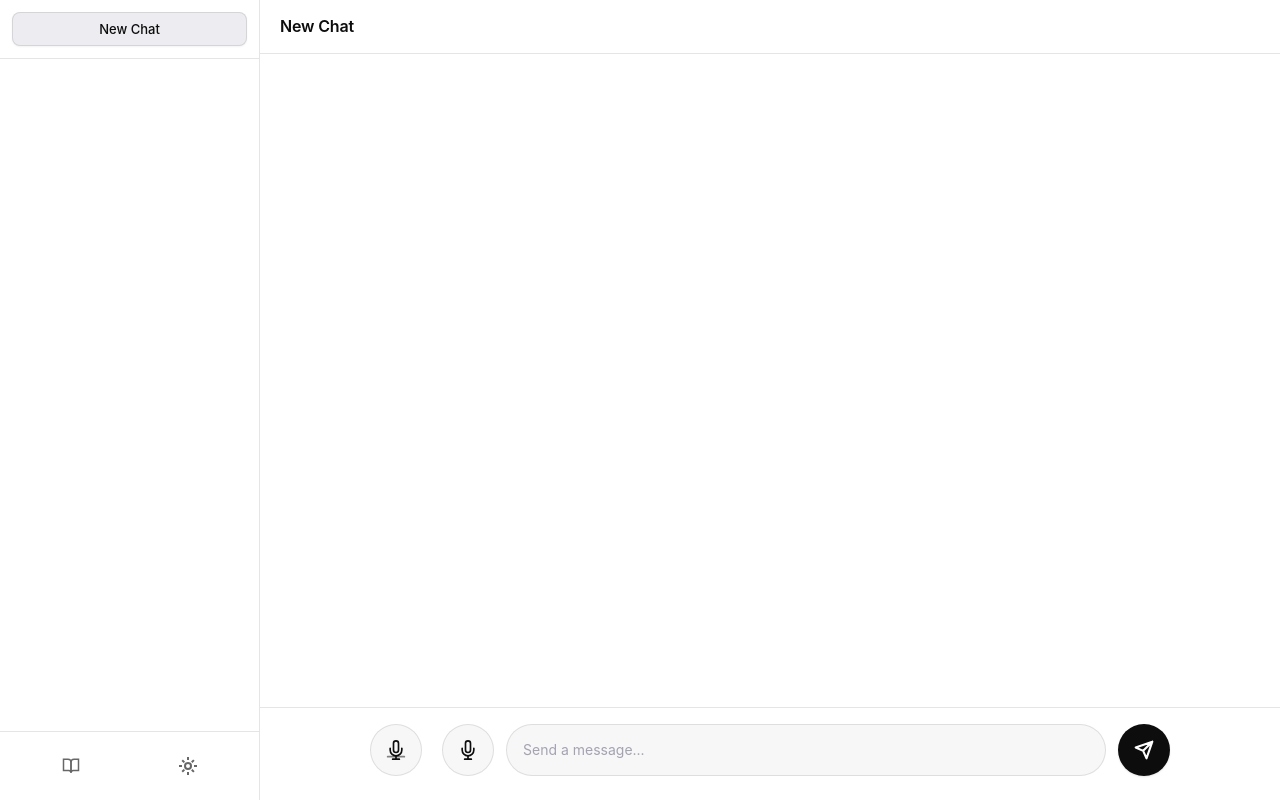
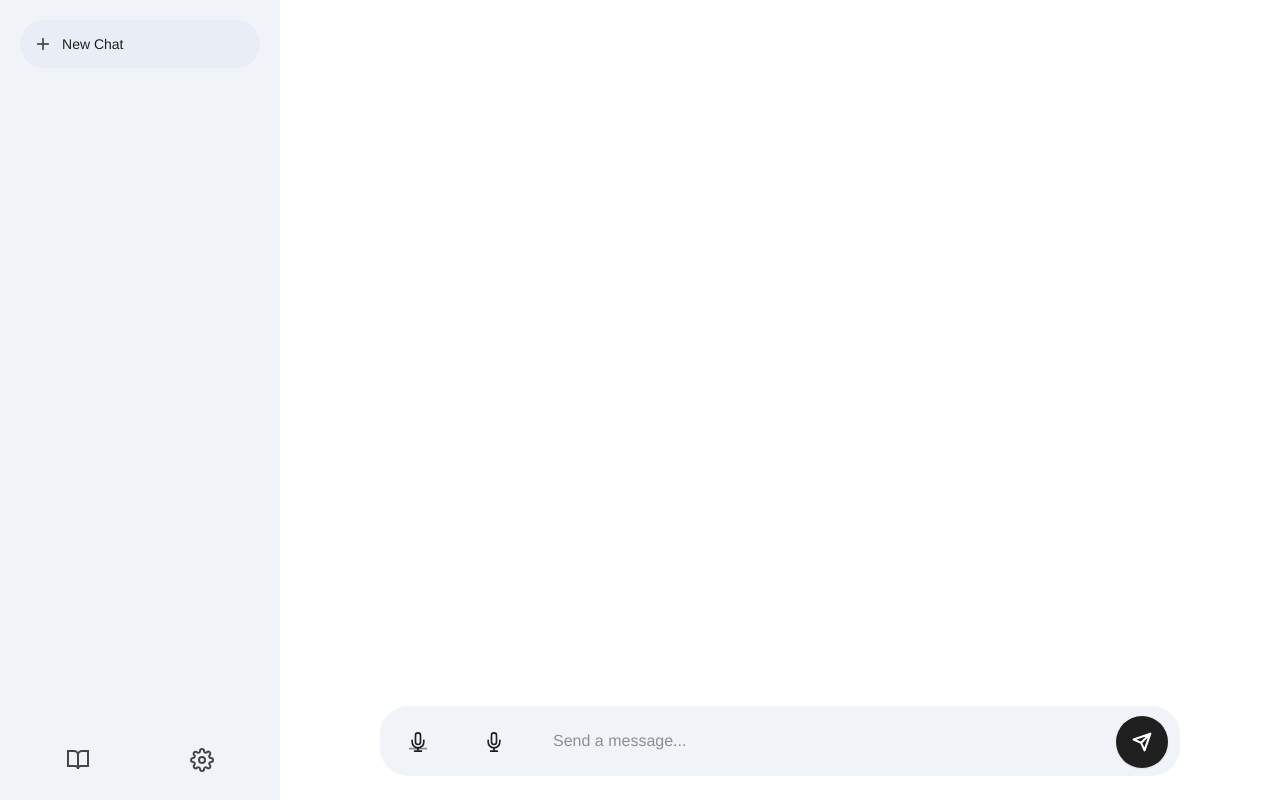
Before and after one commit to EanHD/llmchat, a website: page public/index.html in a window 1280 px wide. Drawn offline with nearby package versions, Linux system fonts and the light colour scheme; files whose address does not match are found by name.

Commit message:
Refactor UI to match Gemini design and fix scroll button

```diff
--- a/public/assets/styles.css
+++ b/public/assets/styles.css
@@ -5,31 +5,31 @@
 
 /* CSS Variables */
 :root {
-  /* Colors - Light Mode (ChatGPT-style monochrome) */
+  /* Colors - Gemini-style (Clean, High Contrast) */
   --bg-primary: #ffffff;
-  --bg-secondary: #f7f7f8;
-  --bg-tertiary: #ececf1;
-  --bg-hover: #d9d9e3;
-  --bg-active: #c5c5d2;
-
-  --text-primary: #0d0d0d;
-  --text-secondary: #676767;
-  --text-tertiary: #8e8ea0;
-
-  --border-color: rgba(0, 0, 0, 0.1);
-  --border-hover: rgba(0, 0, 0, 0.2);
-
-  --accent-primary: #0d0d0d;
-  --accent-hover: #2d2d2d;
-  --accent-active: #4d4d4d;
+  --bg-secondary: #f0f4f9; /* Gemini sidebar/input bg */
+  --bg-tertiary: #e9eef6;  /* Hover states */
+  --bg-hover: #dfe4ea;
+  --bg-active: #c3c7cf;
+
+  --text-primary: #1f1f1f;
+  --text-secondary: #444746;
+  --text-tertiary: #747775;
+
+  --border-color: transparent; /* Cleaner look */
+  --border-hover: #747775;
+
+  --accent-primary: #000000; /* Stark black for primary actions */
+  --accent-hover: #333333;
+  --accent-active: #000000;
 
   --success: #10a37f;
   --warning: #ff9500;
-  --error: #f93a37;
-
-  --shadow-sm: 0 1px 2px 0 rgba(0, 0, 0, 0.05);
-  --shadow-md: 0 4px 6px -1px rgba(0, 0, 0, 0.1);
-  --shadow-lg: 0 10px 15px -3px rgba(0, 0, 0, 0.1);
+  --error: #ba1a1a;
+
+  --shadow-sm: none;
+  --shadow-md: none;
+  --shadow-lg: 0 1px 3px 1px rgba(0, 0, 0, 0.15), 0 1px 2px 0 rgba(0, 0, 0, 0.3);
 
   /* Spacing */
   --space-xs: 0.25rem;
@@ -38,56 +38,55 @@
   --space-lg: 1.5rem;
   --space-xl: 2rem;
 
-  /* Typography - ChatGPT-style */
-  --font-sans: -apple-system, BlinkMacSystemFont, 'Segoe UI', 'Noto Sans', Helvetica, Arial, sans-serif, 'Apple Color Emoji', 'Segoe UI Emoji';
-  --font-mono: ui-monospace, 'SF Mono', Monaco, 'Cascadia Code', 'Roboto Mono', Menlo, Consolas, monospace;
-
-  --text-xs: 0.6875rem;
-  --text-sm: 0.8125rem;
-  --text-base: 0.875rem;
-  --text-lg: 1rem;
-  --text-xl: 1.125rem;
-  --text-2xl: 1.5rem;
-
-  --line-tight: 1.3;
+  /* Typography */
+  --font-sans: 'Google Sans', 'Helvetica Neue', sans-serif; /* Fallback to clean sans */
+  --font-mono: 'Roboto Mono', monospace;
+
+  --text-xs: 0.75rem;
+  --text-sm: 0.875rem;
+  --text-base: 1rem;
+  --text-lg: 1.125rem;
+  --text-xl: 1.375rem;
+  --text-2xl: 1.75rem;
+
+  --line-tight: 1.2;
   --line-normal: 1.5;
-  --line-relaxed: 1.75;
+  --line-relaxed: 1.6;
 
   --font-normal: 400;
   --font-medium: 500;
-  --font-semibold: 600;
+  --font-semibold: 500; /* Gemini uses medium mostly */
   --font-bold: 700;
 
   /* Border Radius */
-  --radius-sm: 0.25rem;
-  --radius-md: 0.5rem;
-  --radius-lg: 0.75rem;
+  --radius-sm: 0.5rem;
+  --radius-md: 0.75rem;
+  --radius-lg: 1rem;
+  --radius-xl: 1.75rem; /* For pills */
   --radius-full: 9999px;
 }
 
 /* Dark Mode */
 @media (prefers-color-scheme: dark) {
   :root {
-    --bg-primary: #212121;
-    --bg-secondary: #2f2f2f;
-    --bg-tertiary: #3f3f3f;
-    --bg-hover: #4f4f4f;
-    --bg-active: #5f5f5f;
-
-    --text-primary: #ececec;
-    --text-secondary: #b4b4b4;
-    --text-tertiary: #8e8e8e;
-
-    --border-color: rgba(255, 255, 255, 0.1);
-    --border-hover: rgba(255, 255, 255, 0.2);
+    --bg-primary: #131314;
+    --bg-secondary: #1e1f20;
+    --bg-tertiary: #2d2e2f;
+    --bg-hover: #333537;
+    --bg-active: #444746;
+
+    --text-primary: #e3e3e3;
+    --text-secondary: #c4c7c5;
+    --text-tertiary: #8e918f;
+
+    --border-color: transparent;
+    --border-hover: #8e918f;
 
     --accent-primary: #ffffff;
-    --accent-hover: #e0e0e0;
-    --accent-active: #c0c0c0;
-
-    --shadow-sm: 0 1px 2px 0 rgba(0, 0, 0, 0.3);
-    --shadow-md: 0 4px 6px -1px rgba(0, 0, 0, 0.5);
-    --shadow-lg: 0 10px 15px -3px rgba(0, 0, 0, 0.7);
+    --accent-hover: #e3e3e3;
+    --accent-active: #c4c7c5;
+
+    --shadow-lg: 0 1px 3px 1px rgba(0, 0, 0, 0.3), 0 1px 2px 0 rgba(0, 0, 0, 0.6);
   }
 }
 
@@ -381,151 +380,294 @@ textarea {
 
 /* Sidebar */
 .sidebar {
-  width: 260px;
-  background-color: var(--bg-primary);
-  border-right: 1px solid var(--border-color);
+  width: 280px; /* Slightly wider */
+  background-color: var(--bg-secondary);
+  border-right: none; /* No border for cleaner look */
   display: flex;
   flex-direction: column;
-  transition: transform 0.3s ease;
+  transition: transform 0.3s cubic-bezier(0.2, 0, 0, 1);
+  padding: 0.75rem;
 }
 
 .sidebar-header {
-  padding: 0.75rem;
-  border-bottom: 1px solid var(--border-color);
+  padding: 0.5rem 0.5rem 1rem;
+  border-bottom: none;
   display: flex;
   gap: 0.5rem;
   align-items: center;
 }
 
 .sidebar-header button {
-  background: var(--bg-tertiary);
-  color: var(--text-primary);
+  background: transparent;
+  color: var(--text-secondary);
   font-weight: var(--font-medium);
-  border: 1px solid var(--border-color);
-  transition: all 0.15s cubic-bezier(0.4, 0, 0.2, 1);
+  border: none;
+  transition: background-color 0.2s ease;
 }
 
 .sidebar-header #new-chat-btn {
   flex: 1;
+  background-color: var(--bg-tertiary);
+  color: var(--text-primary);
+  border-radius: var(--radius-xl);
+  padding: 0.75rem 1rem;
+  display: flex;
+  align-items: center;
+  gap: 0.75rem;
+  font-size: var(--text-sm);
+  justify-content: flex-start;
+  box-shadow: none;
+}
+
+.sidebar-header #new-chat-btn::before {
+  content: '+';
+  font-size: 1.5rem;
+  line-height: 1;
+  font-weight: 300;
+  color: var(--text-secondary);
+}
+
+.sidebar-header #new-chat-btn:hover {
+  background-color: var(--bg-hover);
+  box-shadow: var(--shadow-lg);
+  transform: none;
 }
 
 .sidebar-header .close-sidebar-btn {
-  width: auto;
-  padding: 0.5rem;
-  display: none; /* Hidden by default on desktop */
-}
-
-.sidebar-header button:hover {
-  background-color: var(--bg-hover);
-  border-color: var(--border-hover);
-  transform: translateY(-1px);
-  box-shadow: 0 2px 4px rgba(0, 0, 0, 0.05);
+  width: 2.5rem;
+  height: 2.5rem;
+  border-radius: 50%;
+  display: none;
 }
 
 .conversation-list {
   flex: 1;
   overflow-y: auto;
-  padding: 0.5rem;
+  padding: 0;
+  display: flex;
+  flex-direction: column;
+  gap: 0.25rem;
 }
 
 .conversation-item {
-  padding: 0.625rem 0.75rem;
-  margin: 0.125rem 0.5rem;
-  border-radius: 0.5rem;
+  padding: 0.625rem 1rem;
+  margin: 0;
+  border-radius: var(--radius-full); /* Pill shape items */
   cursor: pointer;
-  transition: all 0.15s cubic-bezier(0.4, 0, 0.2, 1);
+  transition: background-color 0.2s ease;
   display: flex;
   align-items: center;
   justify-content: space-between;
   background: transparent;
-  border-left: 2px solid transparent;
+  border-left: none;
   gap: 0.5rem;
   position: relative;
+  color: var(--text-primary);
 }
 
 .conversation-item:hover {
-  background-color: var(--bg-tertiary);
-  transform: translateX(2px);
-}
-
-.conversation-item:hover .conversation-actions {
-  opacity: 1;
-  pointer-events: auto;
+  background-color: var(--bg-hover);
+  transform: none;
 }
 
 .conversation-item.active {
-  background-color: var(--bg-secondary);
+  background-color: var(--bg-active);
   font-weight: var(--font-medium);
-  border-left-color: var(--accent-primary);
-}
-
-.conversation-item.starred {
-  border-left-color: var(--warning);
-}
-
-.conversation-title-container {
-  flex: 1;
-  min-width: 0;
 }
 
 .conversation-title {
   font-size: var(--text-sm);
   color: var(--text-primary);
-  white-space: nowrap;
+}
+
+.sidebar-footer {
+  padding: 1rem 0.5rem 0.5rem;
+  border-top: none;
+  display: flex;
+  gap: 0.5rem;
+}
+
+.sidebar-footer button.icon {
+  border-radius: 50%;
+  width: 2.5rem;
+  height: 2.5rem;
+}
+
+/* Main Chat Area */
+.main {
+  flex: 1;
+  display: flex;
+  flex-direction: column;
   overflow: hidden;
-  text-overflow: ellipsis;
-}
-
-.conversation-actions {
-  display: flex;
-  gap: 0.25rem;
-  opacity: 0;
-  pointer-events: none;
-  transition: opacity 0.15s ease;
-}
-
-.conversation-action-btn {
+  background-color: var(--bg-primary);
+  position: relative;
+}
+
+.chat-header {
+  padding: 1rem 1.5rem;
+  border-bottom: none;
+  display: flex;
+  align-items: center;
+  gap: var(--space-md);
+  background-color: var(--bg-primary);
+  position: absolute;
+  top: 0;
+  left: 0;
+  right: 0;
+  z-index: 10;
+}
+
+.chat-header h1 {
+  font-size: var(--text-lg);
+  font-weight: var(--font-normal);
+  color: var(--text-secondary);
+  opacity: 0; /* Hide title usually like Gemini */
+  transition: opacity 0.2s;
+}
+
+.chat-header:hover h1 {
+  opacity: 1;
+}
+
+.chat-container {
+  flex: 1;
+  overflow-y: auto;
+  padding: 4rem 0 8rem; /* Top padding for header, bottom for input */
+  background-color: var(--bg-primary);
+  scroll-behavior: smooth;
+}
+
+.messages {
+  max-width: 48rem; /* Gemini width */
+  margin: 0 auto;
+  display: flex;
+  flex-direction: column;
+  gap: 1.5rem;
+  padding: 0 1.5rem;
+}
+
+/* Message Bubbles */
+.message {
+  padding: 0;
+  animation: slideIn 0.3s cubic-bezier(0.2, 0, 0, 1);
+  max-width: 100%;
+  background: transparent !important; /* No background bubbles */
+}
+
+.message.assistant {
+  justify-content: flex-start;
+}
+
+.message.user {
+  justify-content: flex-end;
+}
+
+.message-content {
+  max-width: 100%;
+  color: var(--text-primary);
+  line-height: var(--line-relaxed);
+  font-size: var(--text-base);
+}
+
+.message.user .message-content {
+  background-color: var(--bg-secondary);
+  padding: 0.75rem 1.25rem;
+  border-radius: 1.25rem;
+  border-top-right-radius: 0.25rem;
+}
+
+.message.assistant .message-content {
+  padding: 0; /* No padding for assistant text */
+}
+
+/* Input Area - Gemini Style */
+.input-area {
+  border-top: none;
+  padding: 0 1.5rem 1.5rem;
+  background: linear-gradient(to bottom, transparent, var(--bg-primary) 20%);
+  position: absolute;
+  bottom: 0;
+  left: 0;
+  right: 0;
+  z-index: 20;
+  pointer-events: none; /* Allow clicks to pass through transparent areas */
+}
+
+.message-form {
+  max-width: 48rem;
+  margin: 0 auto;
+  display: flex;
+  align-items: flex-end;
+  position: relative;
+  background-color: var(--bg-secondary);
+  border-radius: 1.75rem; /* Pill shape */
+  padding: 0.5rem;
+  transition: background-color 0.2s ease, box-shadow 0.2s ease;
+  pointer-events: auto; /* Re-enable clicks on the form */
+}
+
+.message-form:focus-within {
+  background-color: var(--bg-tertiary);
+  box-shadow: 0 1px 3px rgba(0,0,0,0.1);
+}
+
+.message-input {
+  flex: 1;
+  max-height: 12.5rem;
+  min-height: 3rem;
+  font-size: var(--text-base);
+  resize: none;
+  overflow-y: auto;
+  background-color: transparent;
+  border: none;
+  border-radius: 0;
+  padding: 0.75rem 1rem;
+  line-height: var(--line-normal);
+  color: var(--text-primary);
+}
+
+.message-input:focus {
+  outline: none;
+  box-shadow: none;
+  background-color: transparent;
+}
+
+.voice-btn, #send-btn {
   background: transparent;
+  color: var(--text-primary);
   border: none;
-  padding: 0.25rem;
-  cursor: pointer;
-  color: var(--text-tertiary);
+  border-radius: 50%;
+  width: 2.5rem;
+  height: 2.5rem;
+  padding: 0;
   display: flex;
   align-items: center;
   justify-content: center;
-  border-radius: var(--radius-sm);
-  transition: all 0.15s ease;
-}
-
-.conversation-action-btn:hover {
-  background: var(--bg-hover);
-  color: var(--text-primary);
-}
-
-.conversation-action-btn.star-btn {
-  color: var(--text-tertiary);
-}
-
-.conversation-item.starred .conversation-action-btn.star-btn {
-  opacity: 1;
-  pointer-events: auto;
-  color: var(--warning);
-}
-
-.conversation-action-btn.delete-btn:hover {
-  background: var(--error);
-  color: white;
-}
-
-.conversation-date {
-  font-size: var(--text-xs);
-  color: var(--text-tertiary);
-  margin-left: var(--space-sm);
-}
-
-.sidebar-footer {
-  padding: var(--space-md);
-  border-top: 1px solid var(--border-color);
+  cursor: pointer;
+  transition: background-color 0.2s ease;
+  box-shadow: none;
+  margin: 0 0.25rem;
+}
+
+.voice-btn:hover, #send-btn:hover:not(:disabled) {
+  background-color: var(--bg-hover);
+  transform: none;
+  box-shadow: none;
+}
+
+#send-btn {
+  color: var(--text-primary); /* Black arrow */
+}
+
+#send-btn:disabled {
+  opacity: 0.3;
+  cursor: default;
+}
+
+/* Adjust icons inside buttons */
+.voice-btn svg, #send-btn svg {
+  width: 1.25rem;
+  height: 1.25rem;
 }
 
 /* Main Chat Area */
@@ -564,7 +706,7 @@ textarea {
 
 .scroll-to-bottom-btn {
   position: absolute;
-  bottom: 6rem;
+  bottom: 7rem;
   right: 2rem;
   width: 2.5rem;
   height: 2.5rem;
@@ -578,7 +720,7 @@ textarea {
   justify-content: center;
   color: var(--text-secondary);
   transition: all 0.2s ease;
-  z-index: 10;
+  z-index: 30;
   opacity: 0.9;
 }
 
--- a/public/index.html
+++ b/public/index.html
@@ -39,7 +39,7 @@
       <div class="sidebar-header">
         <button id="new-chat-btn" class="primary">New Chat</button>
         <button id="close-sidebar-btn" class="icon close-sidebar-btn" aria-label="Close sidebar">
-          <svg width="20" height="20" fill="none" stroke="currentColor" stroke-width="2">
+          <svg width="24" height="24" viewBox="0 0 24 24" fill="none" stroke="currentColor" stroke-width="2">
             <path d="M18 6L6 18M6 6l12 12"/>
           </svg>
         </button>
@@ -49,15 +49,15 @@
       </div>
       <div class="sidebar-footer">
         <button id="memory-btn" class="icon" aria-label="Memory">
-          <svg width="18" height="18" viewBox="0 0 24 24" fill="none" stroke="currentColor" stroke-width="2">
+          <svg width="24" height="24" viewBox="0 0 24 24" fill="none" stroke="currentColor" stroke-width="2">
             <path d="M2 3h6a4 4 0 0 1 4 4v14a3 3 0 0 0-3-3H2z"/>
             <path d="M22 3h-6a4 4 0 0 0-4 4v14a3 3 0 0 1 3-3h7z"/>
           </svg>
         </button>
         <button id="settings-btn" class="icon" aria-label="Settings">
-          <svg width="20" height="20" fill="none" stroke="currentColor" stroke-width="2">
-            <circle cx="10" cy="10" r="3"/>
-            <path d="M10 1v3m0 12v3M4.22 4.22l2.12 2.12m7.44 7.44l2.12 2.12M1 10h3m12 0h3M4.22 15.78l2.12-2.12m7.44-7.44l2.12-2.12"/>
+          <svg width="24" height="24" viewBox="0 0 24 24" fill="none" stroke="currentColor" stroke-width="2">
+            <circle cx="12" cy="12" r="3"/>
+            <path d="M19.4 15a1.65 1.65 0 0 0 .33 1.82l.06.06a2 2 0 0 1 0 2.83 2 2 0 0 1-2.83 0l-.06-.06a1.65 1.65 0 0 0-1.82-.33 1.65 1.65 0 0 0-1 1.51V21a2 2 0 0 1-2 2 2 2 0 0 1-2-2v-.09A1.65 1.65 0 0 0 9 19.4a1.65 1.65 0 0 0-1.82.33l-.06.06a2 2 0 0 1-2.83 0 2 2 0 0 1 0-2.83l.06-.06a1.65 1.65 0 0 0 .33-1.82 1.65 1.65 0 0 0-1.51-1H3a2 2 0 0 1-2-2 2 2 0 0 1 2-2h.09A1.65 1.65 0 0 0 4.6 9a1.65 1.65 0 0 0-.33-1.82l-.06-.06a2 2 0 0 1 0-2.83 2 2 0 0 1 2.83 0l.06.06a1.65 1.65 0 0 0 1.82.33H9a1.65 1.65 0 0 0 1-1.51V3a2 2 0 0 1 2-2 2 2 0 0 1 2 2v.09a1.65 1.65 0 0 0 1 1.51 1.65 1.65 0 0 0 1.82-.33l.06-.06a2 2 0 0 1 2.83 0 2 2 0 0 1 0 2.83l-.06.06a1.65 1.65 0 0 0-.33 1.82V9a1.65 1.65 0 0 0 1.51 1H21a2 2 0 0 1 2 2 2 2 0 0 1-2 2h-.09a1.65 1.65 0 0 0-1.51 1z"/>
           </svg>
         </button>
       </div>
@@ -67,7 +67,7 @@
     <main id="main" class="main">
       <header id="chat-header" class="chat-header">
         <button id="sidebar-toggle" class="icon" aria-label="Toggle sidebar">
-          <svg width="20" height="20" fill="none" stroke="currentColor" stroke-width="2">
+          <svg width="24" height="24" viewBox="0 0 24 24" fill="none" stroke="currentColor" stroke-width="2">
             <path d="M3 12h18M3 6h18M3 18h18"/>
           </svg>
         </button>
@@ -83,7 +83,7 @@
       <div id="input-area" class="input-area">
         <form id="message-form" class="message-form">
           <button type="button" id="livekit-btn" class="voice-btn" aria-label="Voice Mode" style="margin-right: 8px;">
-            <svg width="20" height="20" viewBox="0 0 24 24" fill="none" stroke="currentColor" stroke-width="2" stroke-linecap="round" stroke-linejoin="round">
+            <svg width="24" height="24" viewBox="0 0 24 24" fill="none" stroke="currentColor" stroke-width="2" stroke-linecap="round" stroke-linejoin="round">
               <path d="M12 1a3 3 0 0 0-3 3v8a3 3 0 0 0 6 0V4a3 3 0 0 0-3-3z"/>
               <path d="M19 10v2a7 7 0 0 1-14 0v-2"/>
               <line x1="12" y1="19" x2="12" y2="23"/>
@@ -92,13 +92,13 @@
             </svg>
           </button>
           <button type="button" id="voice-btn" class="voice-btn" aria-label="Dictation">
-            <svg id="mic-icon" width="20" height="20" viewBox="0 0 24 24" fill="none" stroke="currentColor" stroke-width="2" stroke-linecap="round" stroke-linejoin="round">
+            <svg id="mic-icon" width="24" height="24" viewBox="0 0 24 24" fill="none" stroke="currentColor" stroke-width="2" stroke-linecap="round" stroke-linejoin="round">
               <path d="M12 1a3 3 0 0 0-3 3v8a3 3 0 0 0 6 0V4a3 3 0 0 0-3-3z"/>
               <path d="M19 10v2a7 7 0 0 1-14 0v-2"/>
               <line x1="12" y1="19" x2="12" y2="23"/>
               <line x1="8" y1="23" x2="16" y2="23"/>
             </svg>
-            <svg id="pause-icon" width="20" height="20" viewBox="0 0 24 24" fill="none" stroke="currentColor" stroke-width="2" style="display: none;">
+            <svg id="pause-icon" width="24" height="24" viewBox="0 0 24 24" fill="none" stroke="currentColor" stroke-width="2" style="display: none;">
               <rect x="6" y="4" width="4" height="16"/>
               <rect x="14" y="4" width="4" height="16"/>
             </svg>
@@ -111,10 +111,10 @@
             aria-label="Message input"
           ></textarea>
           <button type="submit" id="send-btn" class="send-btn" aria-label="Send message">
-            <svg id="send-icon" width="20" height="20" viewBox="0 0 24 24" fill="none" stroke="currentColor" stroke-width="2.5" stroke-linecap="round" stroke-linejoin="round">
+            <svg id="send-icon" width="24" height="24" viewBox="0 0 24 24" fill="none" stroke="currentColor" stroke-width="2.5" stroke-linecap="round" stroke-linejoin="round">
               <path d="M22 2L11 13M22 2l-7 20-4-9-9-4 20-7z"/>
             </svg>
-            <svg id="stop-icon" width="20" height="20" viewBox="0 0 24 24" fill="none" stroke="currentColor" stroke-width="2.5" style="display: none;">
+            <svg id="stop-icon" width="24" height="24" viewBox="0 0 24 24" fill="none" stroke="currentColor" stroke-width="2.5" style="display: none;">
               <rect x="6" y="6" width="12" height="12" rx="1"/>
             </svg>
           </button>
@@ -127,7 +127,7 @@
       <div class="settings-header">
         <h2>Settings</h2>
         <button id="close-settings-btn" class="icon" aria-label="Close settings">
-          <svg width="20" height="20" fill="none" stroke="currentColor" stroke-width="2">
+          <svg width="24" height="24" viewBox="0 0 24 24" fill="none" stroke="currentColor" stroke-width="2">
             <path d="M18 6L6 18M6 6l12 12"/>
           </svg>
         </button>
@@ -142,7 +142,7 @@
       <div class="settings-header">
         <h2>Memory</h2>
         <button id="close-memory-btn" class="icon" aria-label="Close memory">
-          <svg width="20" height="20" fill="none" stroke="currentColor" stroke-width="2">
+          <svg width="24" height="24" viewBox="0 0 24 24" fill="none" stroke="currentColor" stroke-width="2">
             <path d="M18 6L6 18M6 6l12 12"/>
           </svg>
         </button>
```
